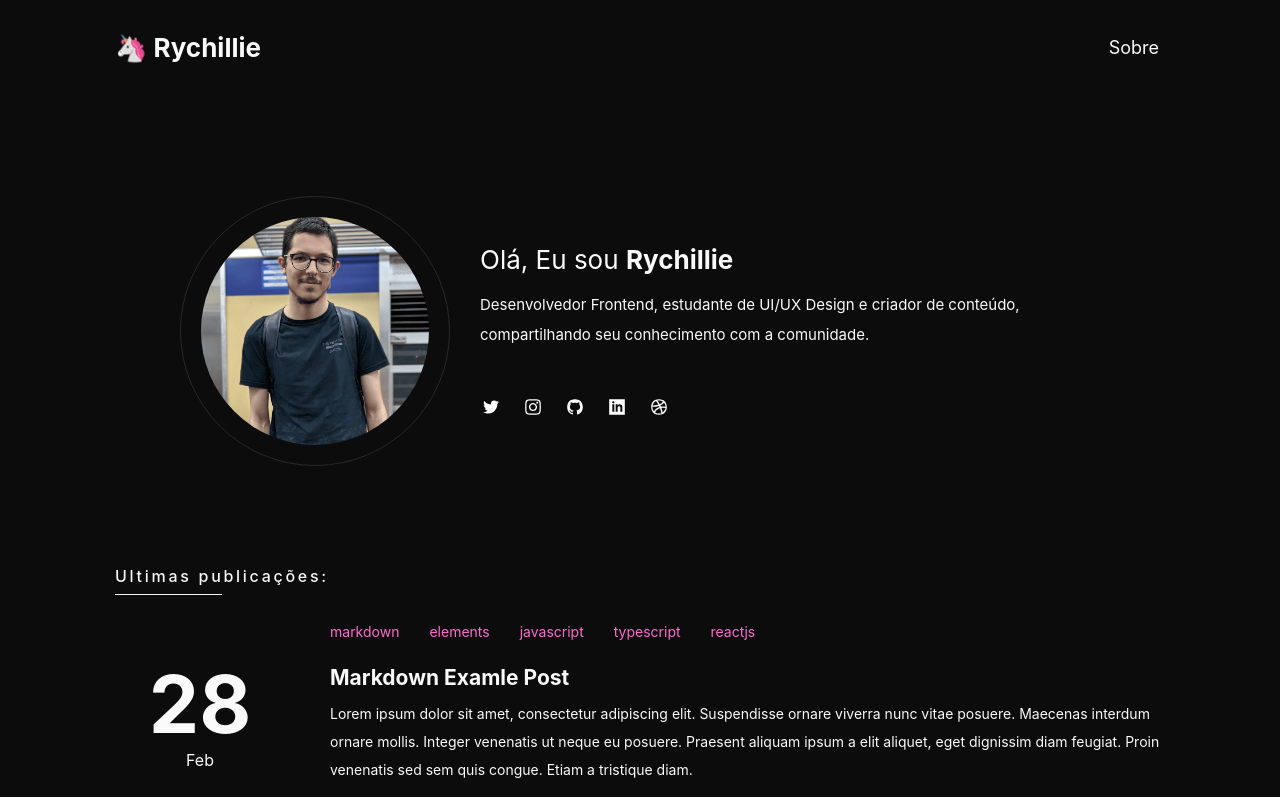
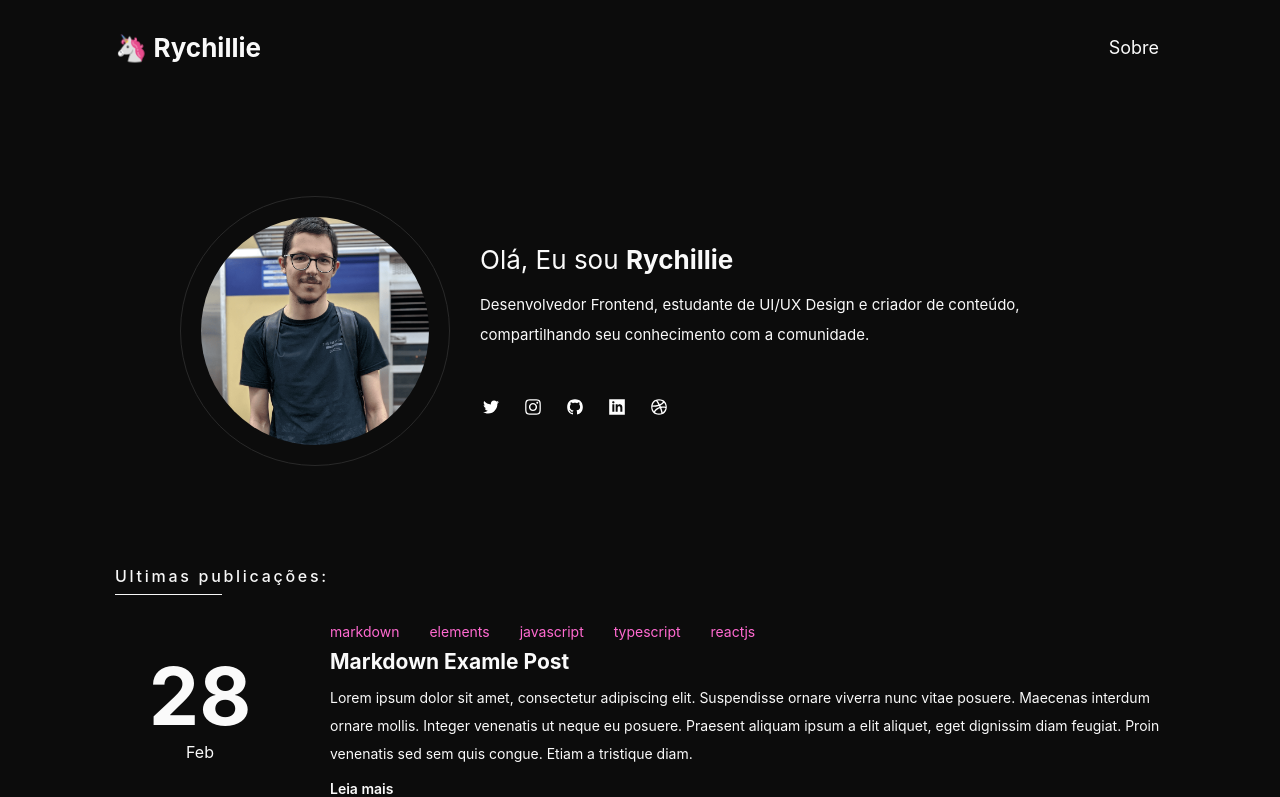
Before and after one commit to Rychillie/old-Rychillie.net, a Next.js app: page / in a window 1280 px wide. Shown: the top 797 px of the page. Built offline with nearby package versions, Linux system fonts and the light colour scheme.

Commit message:
Margin Bottom Tags

```diff
--- a/src/styles/components/Post/TagsList.module.scss
+++ b/src/styles/components/Post/TagsList.module.scss
@@ -1,3 +1,4 @@
+@import "../../extras/mixins";
 @import "../../variables.scss";
 
 .postTags {
@@ -16,4 +17,8 @@
     line-height: 1;
     margin-bottom: 10px;
   }
+
+  @include media(md) {
+    margin-bottom: 0;
+  }
 }
```
